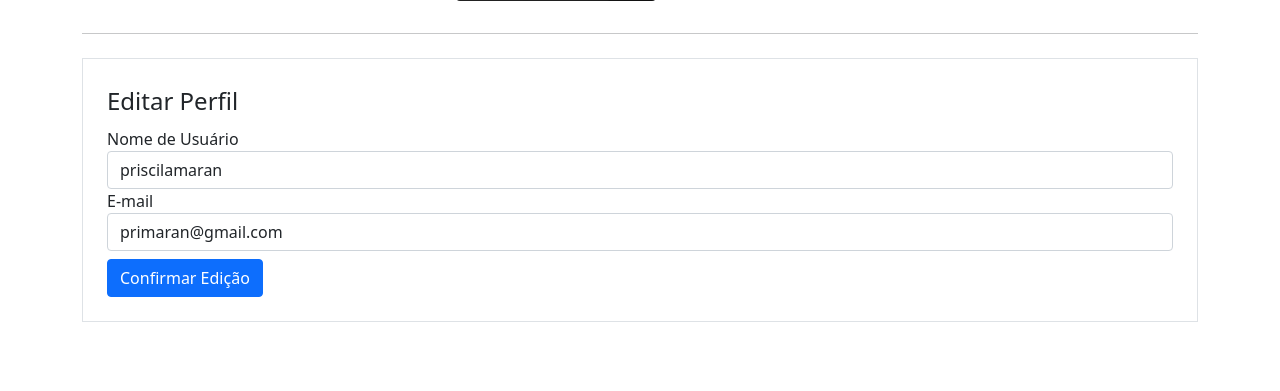
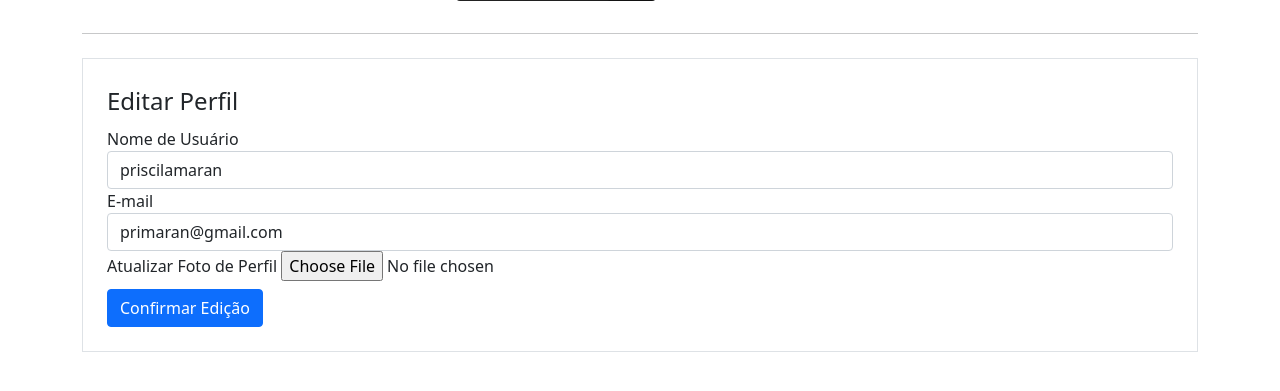
Before and after one commit to romilsonlemes/romSiteFlask, a Flask app: page /perfil/editar in a window 1280 px wide. Shown: the part 319-710 px from the top of the page. Run offline with Flask 2, Linux system fonts and the light colour scheme; a user stored in the database is signed in; some libraries are stand-ins or nearby versions.

Commit message:
Configurar o campo de Edição de Foto de Perfil
Foi adicionada toda a programação para selecionar a foto de perfil do usuário para gravar.

close #13

```diff
--- a/comunidadeimpressionadora/forms.py
+++ b/comunidadeimpressionadora/forms.py
@@ -1,4 +1,5 @@
 from flask_wtf import FlaskForm
+from flask_wtf.file import FileField, FileAllowed
 from wtforms import StringField, PasswordField, SubmitField, BooleanField
 from wtforms.validators import DataRequired, Length, Email, EqualTo, ValidationError
 from comunidadeimpressionadora.models import Usuario
@@ -29,6 +30,7 @@ class FormLogin(FlaskForm):
 class FormEditarPerfil(FlaskForm):
     username        = StringField('Nome de Usuário', validators=[DataRequired()])
     email           = StringField('E-mail', validators=[DataRequired(), Email()])
+    foto_perfil = FileField('Atualizar Foto de Perfil', validators=[FileAllowed('jpg', 'png')])
     botao_submit_EditarPerfil = SubmitField('Confirmar Edição')
 
     def validate_email(self, email):
--- a/comunidadeimpressionadora/templates/editarperfil.html
+++ b/comunidadeimpressionadora/templates/editarperfil.html
@@ -5,7 +5,7 @@
             <hr>
            <div class="row">
                <div class="col">
-                   <form method="POST" action="" class="border p-4 mt-2">
+                   <form method="POST" action="" class="border p-4 mt-2" enctype="multipart/form-data">
                        {{ form.csrf_token }}
                        <legend>Editar Perfil</legend>
                        <fieldset>
@@ -35,6 +35,17 @@
                                     {{ form.email(class="form-control") }}
                                {% endif %}
                            </div>
+                           <!-- Aqui vamos incluir o campo para Upload da Foto de perfil do usuário -->
+                           <div class="form-group">
+                               {{ form.foto_perfil.label }}
+                               {{ form.foto_perfil(class="form-control-file") }}
+                               {% if form.foto_perfil.errors %}
+                                        {% for erro in form.foto_perfil.errors %}
+                                            <span class="text-danger">{{ erro }}</span><br>
+                                        {% endfor %}
+                               {% endif %}
+                           </div>
+                           <!-- Fim do Bloco para o upload da Foto do Perfil -->
                        </fieldset>
                        {{ form.botao_submit_EditarPerfil(class="btn btn-primary mt-2") }}
                    </form>
```
Also changed, not shown: comunidadeimpressionadora/static/fotos_perfil/naiarabrilhante.jpg (added), comunidadeimpressionadora/static/fotos_perfil/romilsonlemes.jpg (added).
